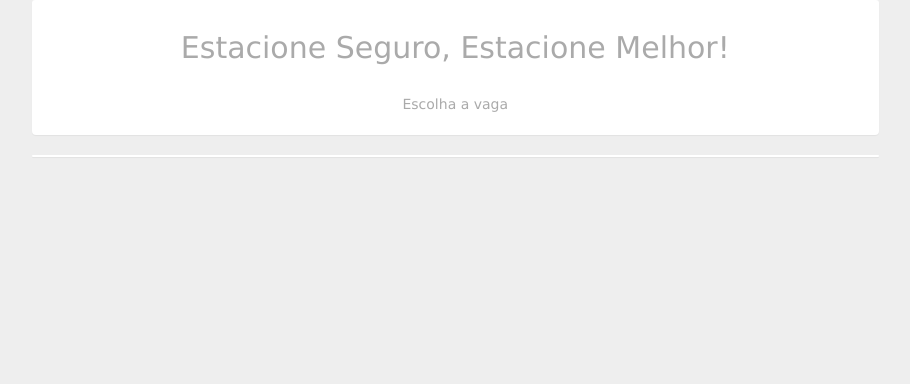
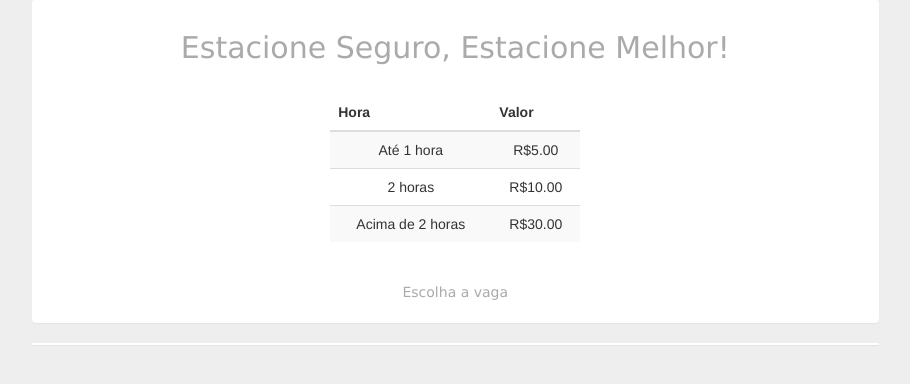
Before and after one commit to WiltencirDG/ParkingLot, a PHP site: page / in a window 1280 px wide. Shown: the top 384 px of the page, without its empty margins (136-1046 px from the left). Run offline with PHP 8.4, Linux system fonts and the light colour scheme; data that the repository does not hold is empty; some libraries are stand-ins or nearby versions.

Commit message:
Final Version

```diff
--- a/css/style.css
+++ b/css/style.css
@@ -30,3 +30,8 @@ body{
 	margin: 5px;
 	padding: 15px;
 }
+
+.table{
+    width: 250px !important;
+    margin:auto !important;
+}
--- a/index.php
+++ b/index.php
@@ -21,8 +21,32 @@ $db = new Db();
 <div class="container">
     <div class="row">
         <div class="col-md-9 col-md-offset-1">
-            <div class="panel panel-heading">
+            <div class="panel panel-heading text-center">
                 <h2 class="text-center head">Estacione Seguro, Estacione Melhor!</h2><br>
+                <div class="">
+                    <table class="table table-striped">
+                        <thead>
+                        <tr>
+                            <th>Hora</th>
+                            <th>Valor</th>
+                        </tr>
+                        </thead>
+                        <tbody>
+                        <tr>
+                            <td>Até 1 hora</td>
+                            <td>R$5.00</td>
+                        </tr>
+                        <tr>
+                            <td>2 horas</td>
+                            <td>R$10.00</td>
+                        </tr>
+                        <tr>
+                            <td>Acima de 2 horas</td>
+                            <td>R$30.00</td>
+                        </tr>
+                        </tbody>
+                    </table>
+                </div><br><br>
                 <p class="text-center head">Escolha a vaga</p>
             </div>
         </div>
@@ -34,16 +58,16 @@ $db = new Db();
                 <?php
                 foreach ($db->initPark() as $spot) {
                     if ($spot['status'] == 0) { ?>
-                        <div class="obj" id="<?php print_r($spot['id']); ?>" status="0">
+                        <div class="obj" id="<?php print_r($spot['id_estar']); ?>">
                             <img class="car" src="img/car.png">
-                            <p class="spot text-center"><?php print_r($spot['id']); ?></p>
+                            <p class="spot text-center"><?php print_r($spot['id_estar']); ?></p>
                         </div>
                         <?php
                     } else {
                         ?>
-                        <div class="obj" id="<?php print_r($spot['id']); ?>" status="1">
+                        <div class="obj" id="<?php print_r($spot['id_estar']); ?>">
                             <img class="car" src="img/car-busy.png">
-                            <p class="spot text-center"><?php print_r($spot['id']); ?></p>
+                            <p class="spot text-center"><?php print_r($spot['id_estar']); ?></p>
                         </div>
                     <?php }
                 } ?>
@@ -51,25 +75,40 @@ $db = new Db();
 
             <div id="pop" style="display: none">
                 <div class="col-md-12 popform">
-                    <h3 class="text-center">Vaga #<span class="num"></span></h3>
-                    <form class="popForm">
+                    <h3 class="text-center">Vaga #<span class="num" id="vaga"></span></h3>
+                    <form class="popFormFree">
                         <label for="placa">Placa do Veículo</label>
-                        <input type="text" id="placa" name="placa" class="form-control"><br>
+                        <input type="text" id="placa" name="placa" class="form-control" required="required"><br>
                         <label for="modelo">Modelo do Veículo</label>
-                        <input type="text" id="modelo" name="modelo" class="form-control"><br>
+                        <input type="text" id="modelo" name="modelo" class="form-control" required="required"><br>
                         <button type="submit" id="btnSub" class="btn btn-primary btn-block">Ocupar Vaga</button>
                     </form>
                 </div>
             </div>
+
             <div id="pop1" style="display: none">
                 <div class="col-md-12 popform">
                     <h3 class="text-center">Vaga #<span class="num"></span></h3>
-                    <form class="popForm">
+                    <form class="popFormOcup">
                         <label>Vaga ocupada por:</label><br><br>
-                        <label>Placa: </label><p id="placa"></p>
-                        <label>Modelo: </label><p id="modelo"></p>
-                        <label>Hora Entrada: </label><p id="hora"></p><br>
+                        <label>Placa: </label><span id="placaS"></span><br>
+                        <label>Modelo: </label><span id="modeloS"></span><br>
+                        <label>Hora Entrada: </label><span id="hora"></span><br><br>
                         <button type="submit" id="btnSub" class="btn btn-primary btn-block">Desocupar Vaga</button>
+                    </form>
+                </div>
+            </div>
+
+            <div id="pop2" style="display: none">
+                <div class="col-md-12 popform">
+                    <h3 class="text-center">Vaga #<span class="num"></span></h3>
+                    <form class="popFormPay">
+                        <label>Vaga ocupada por:</label><br><br>
+                        <label>Placa: </label><span id="placaO"></span><br>
+                        <label>Hora Entrada: </label><span id="horaO"></span><br>
+                        <label>Hora Saída: </label><span id="horasO"></span><br>
+                        <label>Total à pagar: </label><span id="payO"></span><br><br>
+                        <button type="submit" id="btnSub" class="btn btn-primary btn-block">Receber Dinheiro</button>
                     </form>
                 </div>
             </div>
--- a/js/scripts.js
+++ b/js/scripts.js
@@ -1,48 +1,151 @@
-$(document).ready(function() {
+$(document).ready(function () {
 
-	$('.obj').hover(function(){
-		$(this).css("background-color","red");
-		$(this).children(".spot").css("color","white");
+    $('.obj').hover(function () {
+        $(this).css("background-color", "red");
+        $(this).children(".spot").css("color", "white");
 
-	},function(){
-		$(this).css("background-color","white");
-		$(this).children(".spot").css("color","red");
+    }, function () {
+        $(this).css("background-color", "white");
+        $(this).children(".spot").css("color", "red");
     });
 
 
-	$('.obj').on("click",function(){
+    $('.obj').on("click", function () {
         var id = $(this).attr('id');
-        var status = $(this).attr('status');
+        $.ajax({
+            url: '../php/checkSpot.php',
+            data: {"vaga_id": id},
+            type: "POST",
+            success: function (resp) {
+                var obj = $.parseJSON(resp);
+                $(".num").html(id);
+                if (obj[0]["status"] === "1") {
 
-		document.querySelector('.num').innerHTML = id;
+                    $("#placaS").html(" " + obj[0]["placa"]);
+                    $("#modeloS").html(" " + obj[0]["modelo"]);
+                    $("#hora").html(" " + obj[0]["checkin"]);
 
-		$.ajax({
-			url:'../php/checkSpot.php',
-			data:{"vaga_id":id},
-			type:"POST",
-			success: function (resp) {
-                PEGAR PLACA E MODELO DO ARRAY RESP
+                    $("#pop1").dialog();
+                    if ($("#pop").dialog('instance')) {
+                        $("#pop").dialog('close');
                     }
+                } else {
+                    $("#pop").dialog();
+                    if ($("#pop1").dialog('instance')) {
+                        $("#pop1").dialog('close');
+                    }
+                }
+            }
+
         });
 
-        if(status == '0'){
-            $( "#pop" ).dialog();
-        }else if (status == '1'){
-            $( "#pop1" ).dialog();
+    });
+
+    $('.popFormOcup').on("submit", function (e) {
+        $('#pop1').dialog('close');
+        $("#pop2").dialog();
+        $.ajax({
+            success: function () {
+
+                var checkin = $('#hora').text();
+                $('#horaO').html(checkin);
+                $('#placaO').html($('#placaS').text());
+                var d = new Date();
+                var checkout = " " + d.getDate()+"/"+(d.getMonth()+1)+" "+d.toTimeString().substring(0,8);
+                $('#horasO').html(checkout);
+
+                function timediff(d1, d2) {
+                    var year = new Date().getFullYear();
+                    var month = d1.substring(4,6);
+                    var day = d1.substring(1,3);
+                    var hours = d1.substring(7,9);
+                    var minutes = d1.substring(10,12);
+                    var seconds = d1.substring(13,16);
+                    d1 = new Date(year, month, day, hours, minutes, seconds);
+
+                    var year2 = new Date().getFullYear();
+                    var month2 = d2.substring(5,7);
+                    var day2 = d2.substring(2,4);
+                    var hours2 = d2.substring(8,10);
+                    var minutes2 = d2.substring(11,13);
+                    var seconds2 = d2.substring(14,16);
+                    d2 = new Date(year2, month2, day2, hours2, minutes2, seconds2);
+
+                    return Math.abs(d1-d2) / 36e5;
+                }
+
+                var df = timediff(checkout,checkin);
+
+                console.log(df);
+
+                if(df <= 1){
+                    $("#payO").html("R$5.00");
+                }else if(df === 2){
+                    $("#payO").html("R$10.00");
+                }else{
+                    $("#payO").html("R$30.00");
+                }
+
 
             }
         });
 
-	$('.popForm').on("submit",function (e) {
-		var id = $(this).parent().children('h3').children('span').text();
+
+        e.preventDefault();
+    });
+
+    $('.popFormPay').on("submit", function (e) {
+        var vaga = $('#vaga').text();
+
+        if (vaga < 9) {
+            vaga.substring(0, 2);
+        } else {
+            vaga.substring(0, 1);
+        }
+
+
         $.ajax({
-			url:"../php/clearSpot.php",
-			type:"POST",
-			data:{'id':id},
-			success:function (c) {
-                console.log(c);
+            url: "../php/clearSpot.php",
+            type: "POST",
+            data: {'id': vaga},
+            success: function (resp) {
+                $('#pop2').dialog("close");
+                $('div#' + vaga).children('img').attr('src', 'img/car.png');
+            }
+        });
+
+        e.preventDefault();
+    });
+
+    $('.popFormFree').on("submit", function (e) {
+
+        var vaga = $('#vaga').text();
+
+        console.log(vaga);
+
+        if (vaga < 9) {
+            vaga.substring(0, 2);
+        } else {
+            vaga.substring(0, 1);
+        }
+
+        console.log(vaga);
+
+        var placa = $("#placa").val();
+        var modelo = $("#modelo").val();
+        var d = new Date();
+        var checkin = " " + d.getDate()+"/"+(d.getMonth()+1)+" "+d.toTimeString().substring(0,8);
+
+        $.ajax({
+            url: "../php/ocupaSpot.php",
+            type: "POST",
+            data: {'vaga': vaga, 'placa': placa, 'modelo': modelo, 'checkin':checkin},
+            success: function (e) {
+                $("#pop").dialog('close');
+                $('div#' + vaga).children('img').attr('src', 'img/car-busy.png');
             }
         });
         e.preventDefault();
-    })
     });
+
+});
--- a/php/checkSpot.php
+++ b/php/checkSpot.php
@@ -5,10 +5,10 @@ $db = new Db();
 
 if (isset($_POST['vaga_id'])) {
     $vaga_id = $_POST['vaga_id'];
-    $query = $db->prepare("SELECT e.*,v.* FROM vagas v INNER JOIN estar e ON v.vaga_id = e.id WHERE v.vaga_id = :vaga_id");
+    $query = $db->prepare("SELECT v.*,e.* from vagas v INNER JOIN estar e ON v.vaga_id = e.id_estar WHERE v.vaga_id = :vaga_id");
     $query->bindParam(":vaga_id",$vaga_id,PDO::PARAM_INT);
     $query->execute();
-    print_r($query->fetchAll(PDO::FETCH_ASSOC));
+    print_r(json_encode($query->fetchAll(PDO::FETCH_ASSOC)));
 } else {
     echo "not checked";
 }
```
Also changed, not shown: php/clearSpot.php (+8 -5 lines), php/ocupaSpot.php (+30 -1 lines). Lines whose indentation alone changed are shown as unchanged.
